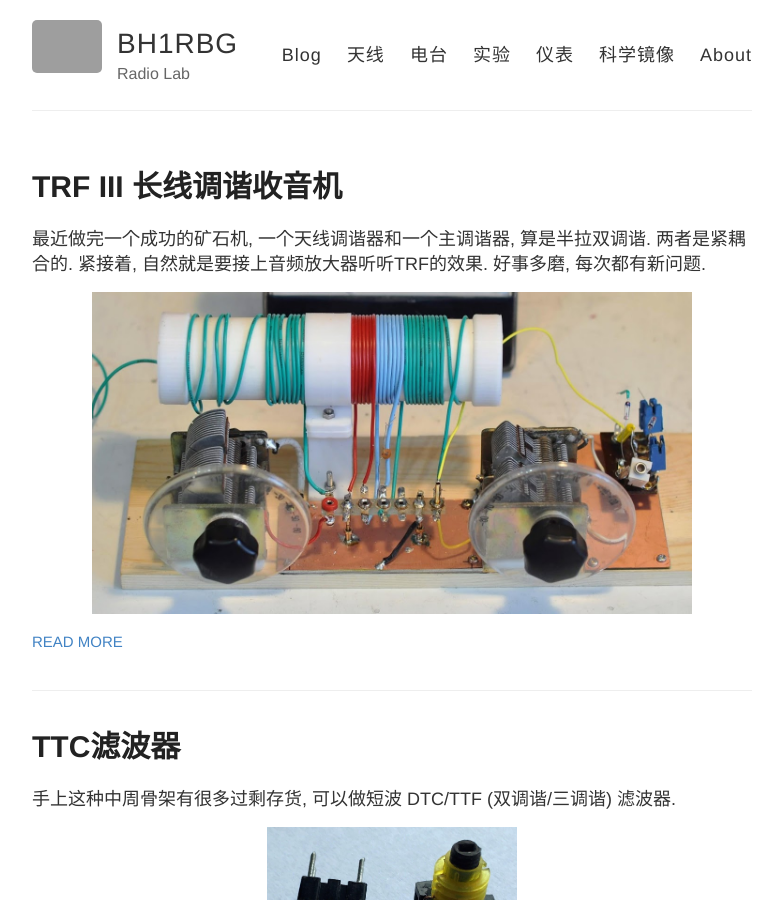
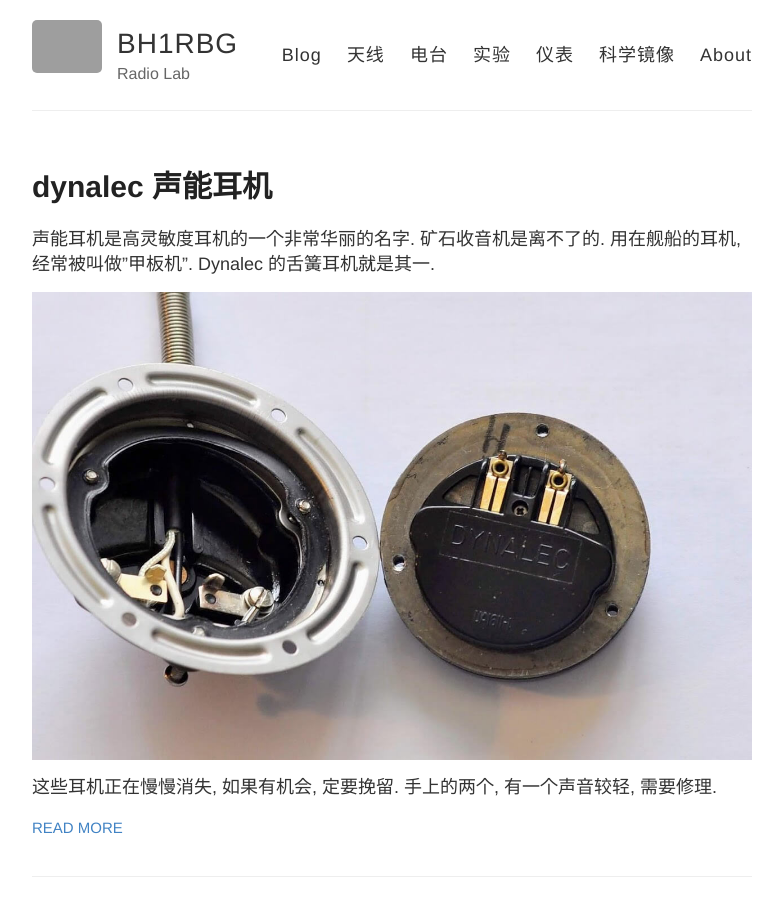
Before and after one commit to bh1rbg/bh1rbg.github.io, a Jekyll site: the page built from index.html, in a window 1280 px wide and 900 px high. Shown: the whole window, without its empty margins (248-1031 px from the left). Built offline with Jekyll 4.4.1, drawn with Linux system fonts in a browser that asks for light colours; grey boxes are pictures that could not be loaded.

Commit message:
dynalec sound power earpiece

```diff
--- /dev/null
+++ b/_posts/2020-5-08-dynalec-earpiece.md
@@ -0,0 +1,46 @@
+---
+layout: post
+title: "dynalec 声能耳机"
+excerpt_separator: <!--more-->
+---
+
+声能耳机是高灵敏度耳机的一个非常华丽的名字. 矿石收音机是离不了的. 用在舰船的耳机, 经常被叫做"甲板机".  Dynalec 的舌簧耳机就是其一.
+
+<img src="{{site.baseurl}}/images/dynalec-ear-disassem-2.jpg" class="center" >
+
+这些耳机正在慢慢消失, 如果有机会, 定要挽留. 手上的两个, 有一个声音较轻, 需要修理.
+
+<!--more-->
+
+## 结构
+
+ 层层拆开,  就能露出内部的结构, 实际上这种耳机的结构都多少类似,  只有工艺, 用料, 大小上的区别.
+
+<img src="{{site.baseurl}}/images/dynalec-ear-disassem-1.jpg" class="center" width="550">
+
+在此感谢 crystalradio.cn 的 qg2007版主 提供的零件拆解和编号图.
+
+<img src="{{site.baseurl}}/images/dynalec-parts.png" class="center"  width="600">
+
+<div align="center">  感谢 crystalradio.cn 的 qg2007版主   </div>
+
+
+## 问题与修复
+
+这个耳机的主要问题是磁铁磁性减弱,  不再能提供强磁场. 图中金黄色的磁铁是原装磁条, 与正常音量的相比, 磁性明显减弱.
+
+
+<img src="{{site.baseurl}}/images/dynalec-ear-fix-2.jpg" class="center" width="450">
+
+经过不同方式的冲磁, 折腾,  均无法恢复应有灵敏度. 最后决定用圆形 铷铁硼 来修复. 两片磁铁的高度正好, 只是太大,  放不进去, 需要掰下一块. 用虎钳夹持好, 就很容易无损的去掉一部分.
+
+
+|<img src="{{site.baseurl}}/images/dynalec-ear-fix-1.jpg" class="center" width="400">| <img src="{{site.baseurl}}/images/dynalec-ear-fix-3.jpg" class="center" width="450">|
+
+<div align="center">最后需要用纸片调整一下间隙</div>
+
+最终, 很好的修复了这只耳机,  双耳机收听, 能感觉到声音在正中, 证明修复后, 这支的灵敏度已经和性能完好的相近.
+
+<img src="{{site.baseurl}}/images/dynalec-ear-fix-detail.jpg" class="center" width="650">
+
+<div align="center">间隙的细节</div>
--- a/radio.md
+++ b/radio.md
@@ -6,6 +6,9 @@ permalink: /radio/
 
 各种自制收音机, 电台, 商用电台.
 
+* <a href="{{ site.baseurl }}/dynalec-earpiece/">Dynalec 声能耳机 </a>
+
+<img src="{{site.baseurl}}/images/dynalec-ear-fix-3.jpg" class="center" width="400">
 
 * <a href="{{ site.baseurl }}/trf-iii-longwire/"> TRF-III 直放收音机(三) </a>
 
```
Also changed, not shown: README.md, images/dynalec-ear-disassem-1.jpg (added), images/dynalec-ear-disassem-2.jpg (added), images/dynalec-ear-fix-1.jpg (added), images/dynalec-ear-fix-2.jpg (added), images/dynalec-ear-fix-3.jpg (added), images/dynalec-ear-fix-detail.jpg (added), images/dynalec-parts.png (added).
